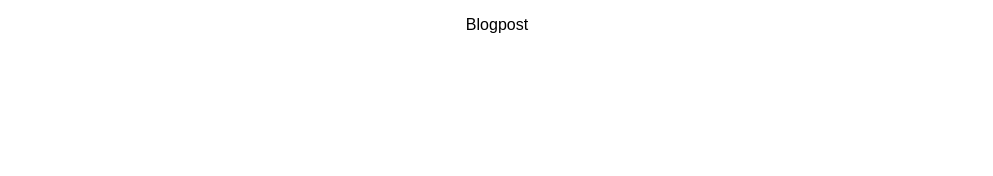
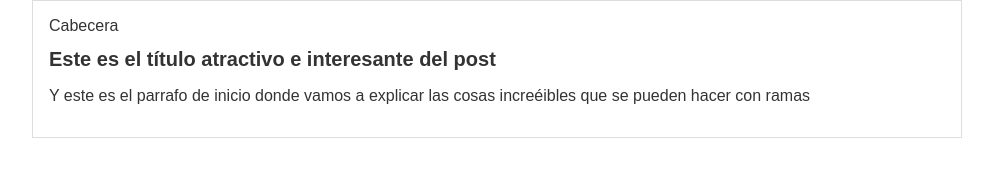
Before and after one commit to RickPegui/BlogIncreible, a plain HTML site: page index.html in a window 1280 px wide. Shown: the whole page, without its empty margins (143-1136 px from the left). Drawn offline with Linux system fonts and the light colour scheme.

Commit message:
Commit al master del blogpost en su version mas reciente

```diff
--- a/css/estilos.css
+++ b/css/estilos.css
@@ -1,5 +1,22 @@
 body
 {
+    color: #333;
     text-align: center;
     font-family: "Arial";
+    font-size: 16px;
+    margin: 0;
+    padding: 0;
 }
+#container
+{
+    width: 70%;
+    padding: 1em;
+    text-align: left;
+    border: 1px solid #DDD;
+    margin: 0 auto;
+}
+
+#container h1
+{
+    font-size: 20px;
+}
--- a/index.html
+++ b/index.html
@@ -1,13 +1,17 @@
-<!DOCTYPE html>
-<html lang="en">
-<head>
-    <meta charset="UTF-8">
-    <meta http-equiv="X-UA-Compatible" content="IE=edge">
-    <meta name="viewport" content="width=device-width, initial-scale=1.0">
-    <title>Document</title>
-    <link rel="stylesheet" href="css/estilos.css" />
-</head>
-<body>
-    <p>Blogpost</p>
-</body>
+<html>
+    <head>
+        <title>El titulo del post</title>
+        <link rel="stylesheet" href="css/estilos.css" />
+    </head>
+    <body>
+        <div id="container">
+            <div id="cabecera">
+                Cabecera
+            </div>
+            <div id="post">
+                <h1>Este es el título atractivo e interesante del post</h1>
+                <p>Y este es el parrafo de inicio donde vamos a explicar las cosas increéibles que se pueden hacer con ramas</p>
+            </div>
+        </div>
+    </body>
 </html>
```
